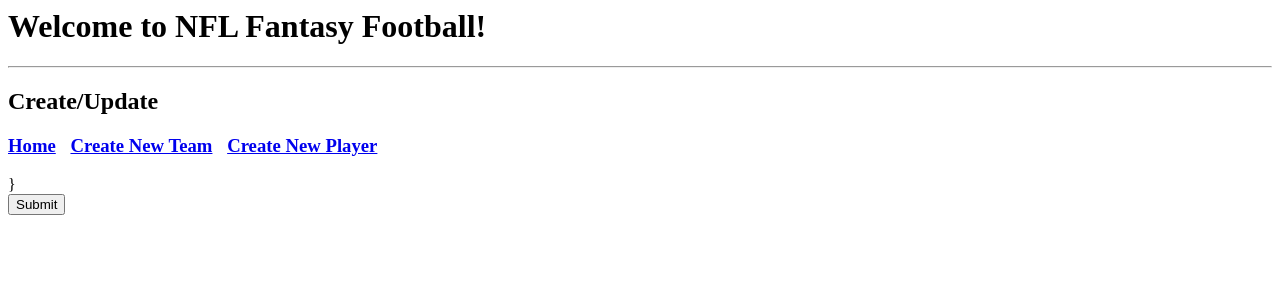
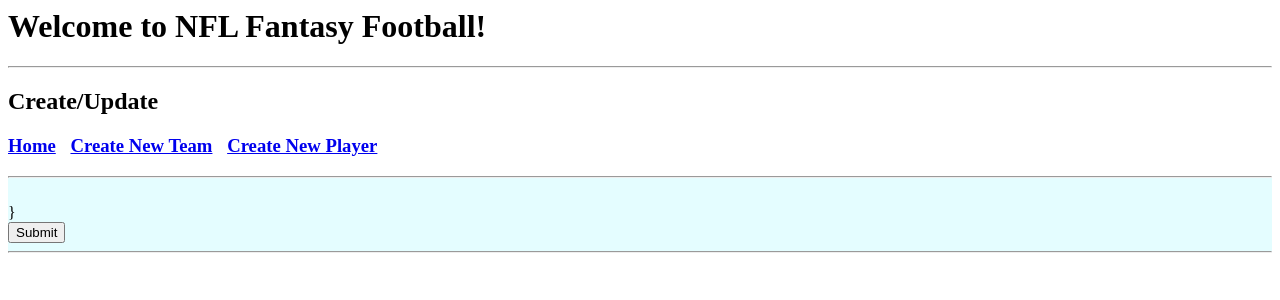
Before and after one commit to gavthetallone/devops-fundamental-project, a Python web app: template application/templates/create.html in a window 1280 px wide. Shown: the top 300 px of the page. Run offline with Jinja, Linux system fonts and the light colour scheme; the template is opened without the code that fills it, so the values that code supplies are empty, except form fields; form fields are guessed from the names that the template uses.

Commit message:
GW: Further updates to layout/design of update/create pages

```diff
--- a/application/templates/create.html
+++ b/application/templates/create.html
@@ -6,13 +6,16 @@
 {% endblock title %}
 
 {% block body %}
-<form action="" method="POST">
+<form action="" method="POST", style="background-color:#e4fdff">
     {{ form.hidden_tag() }}
+    <hr>
+    <br>
     {% block form_contents %}}
 
 
     {% endblock form_contents%}
     <br>
     {{ form.submit }}
+    <hr>
 </form>
 {% endblock body %}
```
